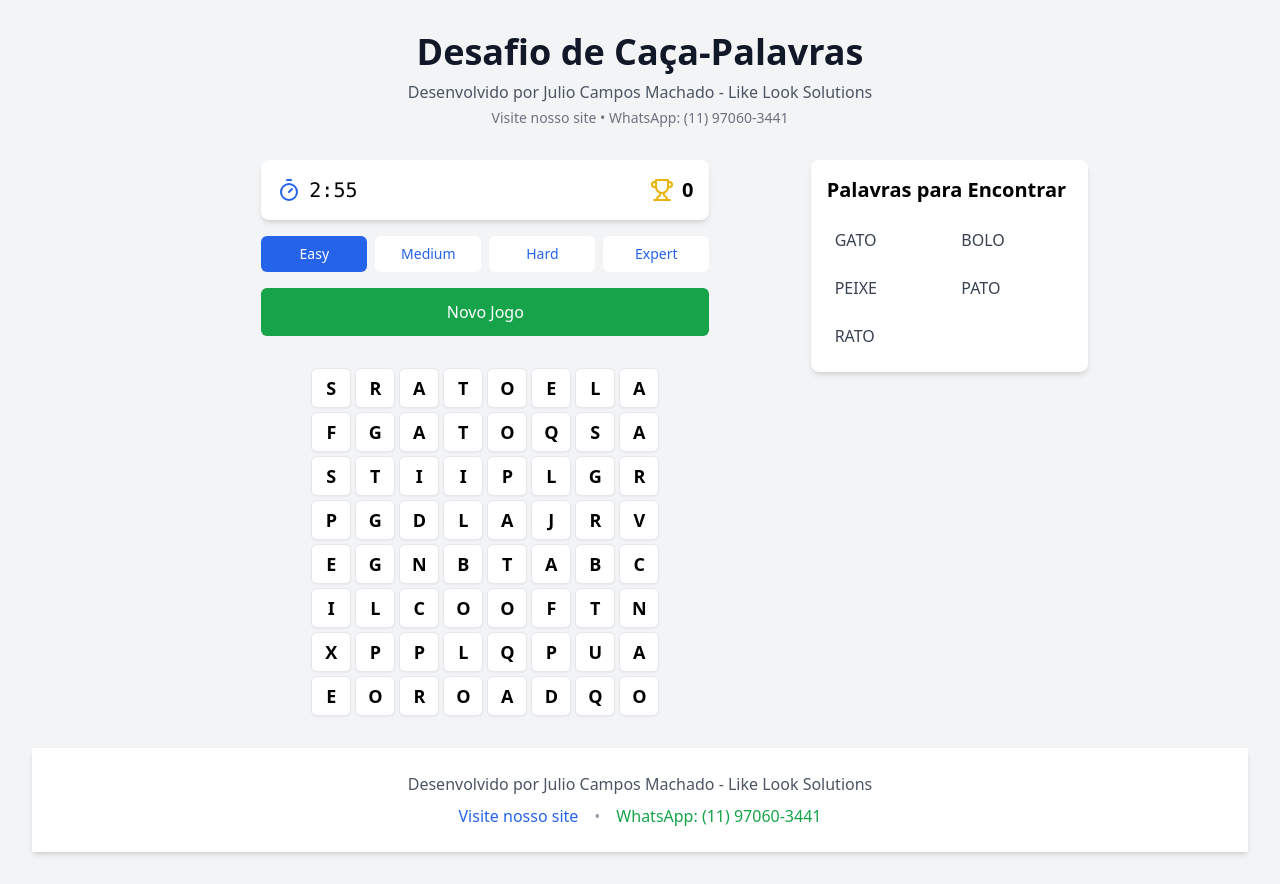
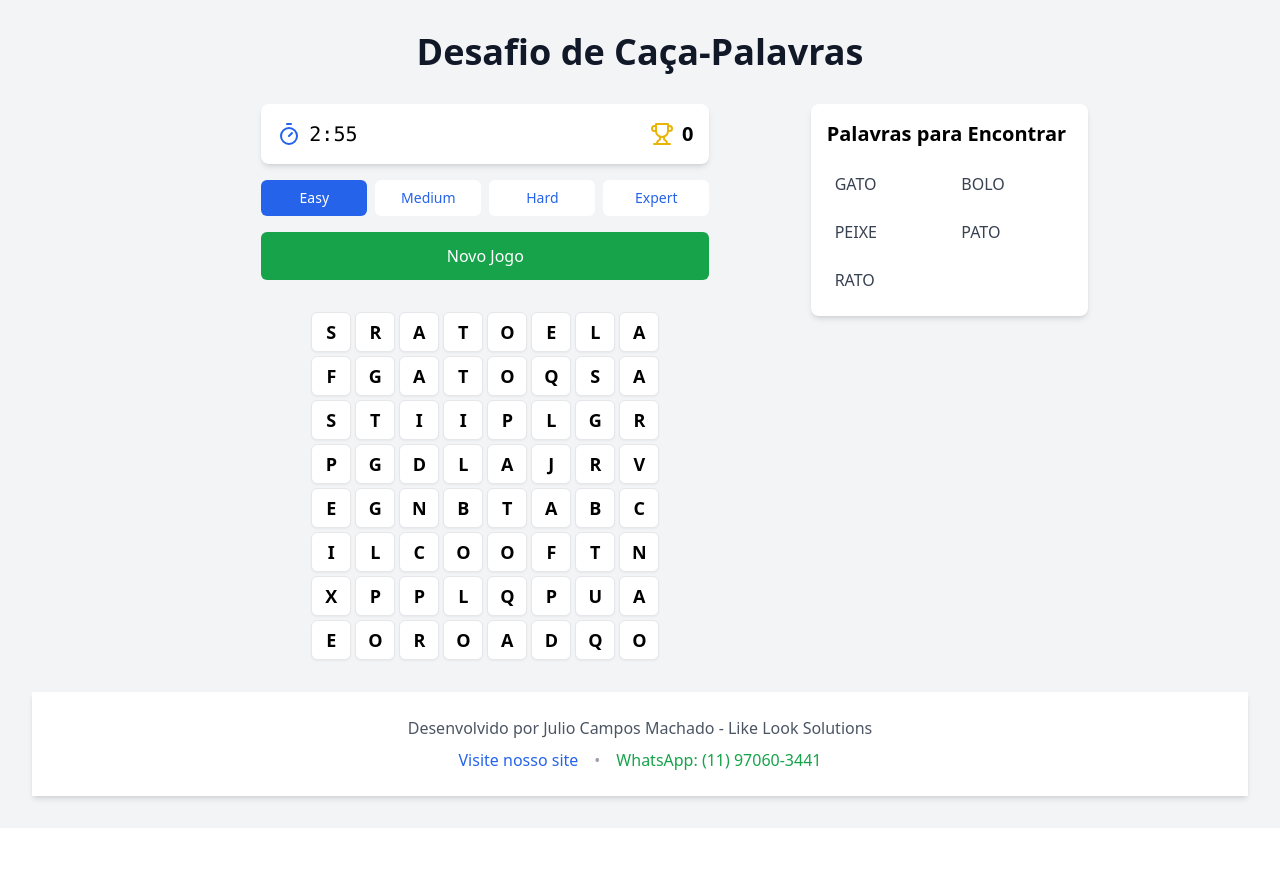
Before and after one commit to AstridNielsen-lab/Word-search-AI, a React (Vite) app: page / in a window 1280 px wide. After the commit the page ends 828 px from the top, so only its background shows below. Built offline with nearby package versions, Linux system fonts and the light colour scheme.

Commit message:
Update App.tsx

```diff
--- a/src/App.tsx
+++ b/src/App.tsx
@@ -105,18 +105,7 @@ function App() {
           <h1 className="text-3xl sm:text-4xl font-bold text-gray-900 mb-2">
             Desafio de Caça-Palavras
           </h1>
-          <p className="text-gray-600">
-            Desenvolvido por Julio Campos Machado - Like Look Solutions
-          </p>
-          <p className="text-sm text-gray-500 mt-1">
-            <a href="https://likelook.wixsite.com/solutions" target="_blank" rel="noopener noreferrer" className="hover:text-blue-600">
-              Visite nosso site
-            </a>
-            {' • '}
-            <a href="https://wa.me/5511970603441" target="_blank" rel="noopener noreferrer" className="hover:text-green-600">
-              WhatsApp: (11) 97060-3441
-            </a>
-          </p>
+
         </header>
 
         {gameState.isGameOver && (
```
